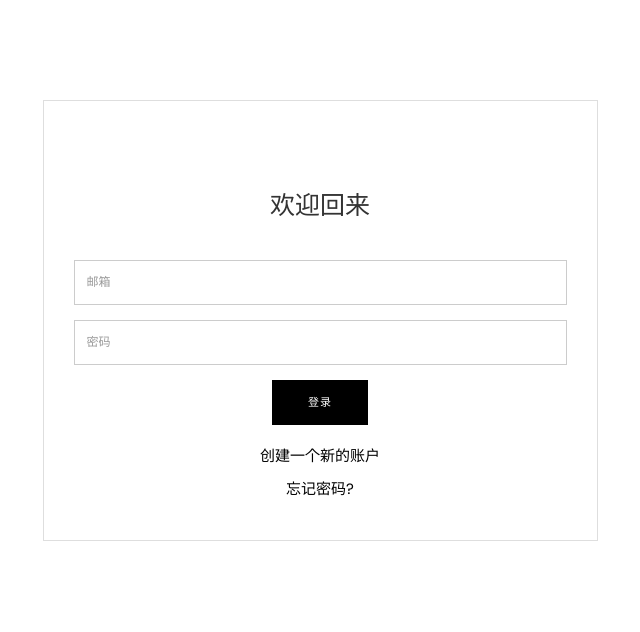
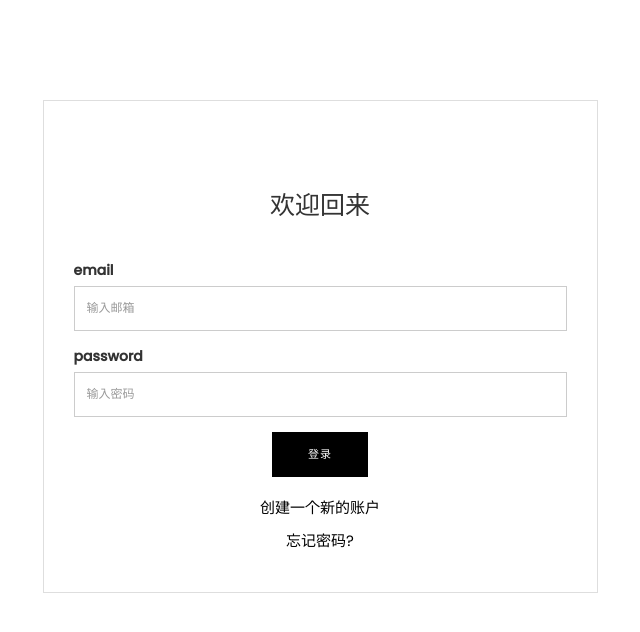
Before and after one commit to Wei-Qi/-Second-hand-commodity-trading-platform, a Flask app: page /user/login in a window 1280 px wide. Shown: the top 632 px of the page, without its empty margins (320-960 px from the left). Run offline with Flask 2, Linux system fonts and the light colour scheme; some libraries are stand-ins or nearby versions.

Commit message:
将login页面改为使用模板

```diff
--- a/templates/login.html
+++ b/templates/login.html
@@ -14,9 +14,8 @@
   <meta name="viewport" content="width=device-width, initial-scale=1.0, maximum-scale=5.0">
   <meta name="author" content="Themefisher">
   <meta name="generator" content="Themefisher Constra HTML Template v1.0">
-
   <!-- Favicon -->
-  <link rel="shortcut icon" type="image/x-icon" href="..static/images/logo.png" />
+   <link rel="shortcut icon" type="image/x-icon" href="..static/images/logo.png" />
 
   <!-- Themefisher Icon font -->
   <link rel="stylesheet" href="../static/plugins/themefisher-font/style.css">
@@ -44,12 +43,43 @@
             <!-- <img src="images/logo.png" alt=""> -->
           </a>
           <h2 class="text-center">欢迎回来</h2>
-          <form class="text-left clearfix" action="index.html" >
-            <div class="form-group">
-              <input type="email" class="form-control"  placeholder="邮箱">
+          <form class="text-left clearfix" action="/user/login" method="post" >
+          {{ form.hidden_tag() }}
+          <div>
+              {%for message in get_flashed_messages()%}
+                <div class="alert alert-warning">
+                    <button type="button" class="close" data-dismiss="alert">&times;</button>
+                    {{message}}
+                </div>
+              {%endfor%}
             </div>
             <div class="form-group">
-              <input type="password" class="form-control" placeholder="密码">
+{#              <input type="email" class="form-control"  placeholder="邮箱">#}
+                {{ form.email.label(class="form-control-label") }}
+                    {% if form.email.errors %}
+                        {{ form.email(class="form-control") }}
+                        <div class="invalid-feedback">
+                            {% for error in form.email.errors %}
+                                <span>{{ error }}</span>
+                            {% endfor %}
+                        </div>
+                    {% else %}
+                        {{ form.email(class="form-control") }}
+                    {% endif %}
+            </div>
+            <div class="form-group">
+{#              <input type="password" class="form-control" placeholder="密码">#}
+                {{ form.password.label(class="form-control-label") }}
+                    {% if form.password.errors %}
+                        {{ form.password(class="form-control") }}
+                        <div class="invalid-feedback">
+                            {% for error in form.password.errors %}
+                                <span>{{ error }}</span>
+                            {% endfor %}
+                        </div>
+                    {% else %}
+                        {{ form.password(class="form-control") }}
+                    {% endif %}
             </div>
             <div class="text-center">
               <button type="submit" class="btn btn-main text-center" >登录</button>
@@ -57,9 +87,9 @@
           </form>
 
           <p class="mt-20">
-            <a href="signin.html"> 创建一个新的账户
-              <p><a href="forget-password.html"> 忘记密码?</a></p>
-            </a></p>
+            <p><a href="/user/signin"> 创建一个新的账户</a></p>
+              <p><a href="/user/forget_password"> 忘记密码?</a></p>
+            </p>
         </div>
       </div>
     </div>
```
